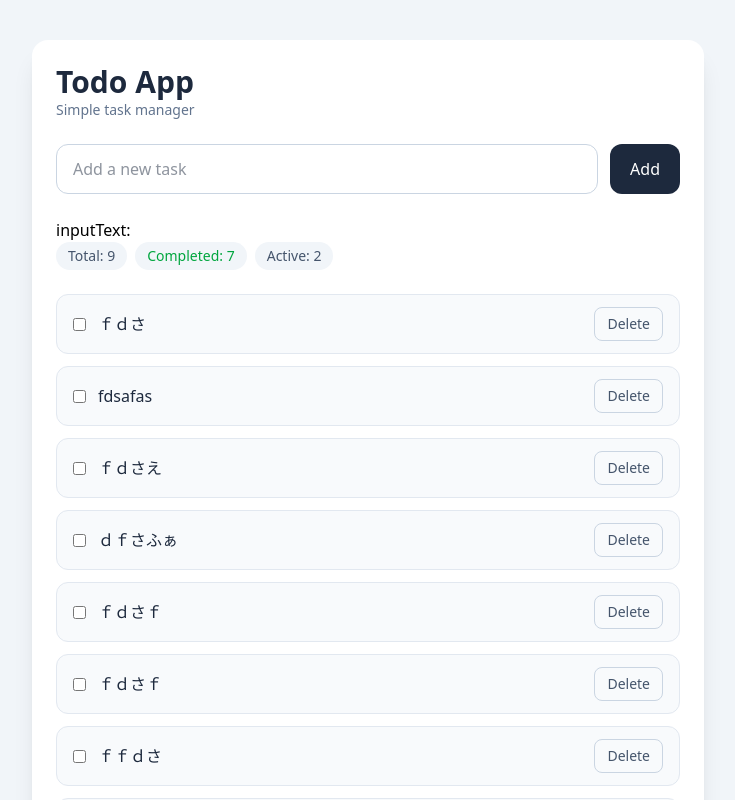
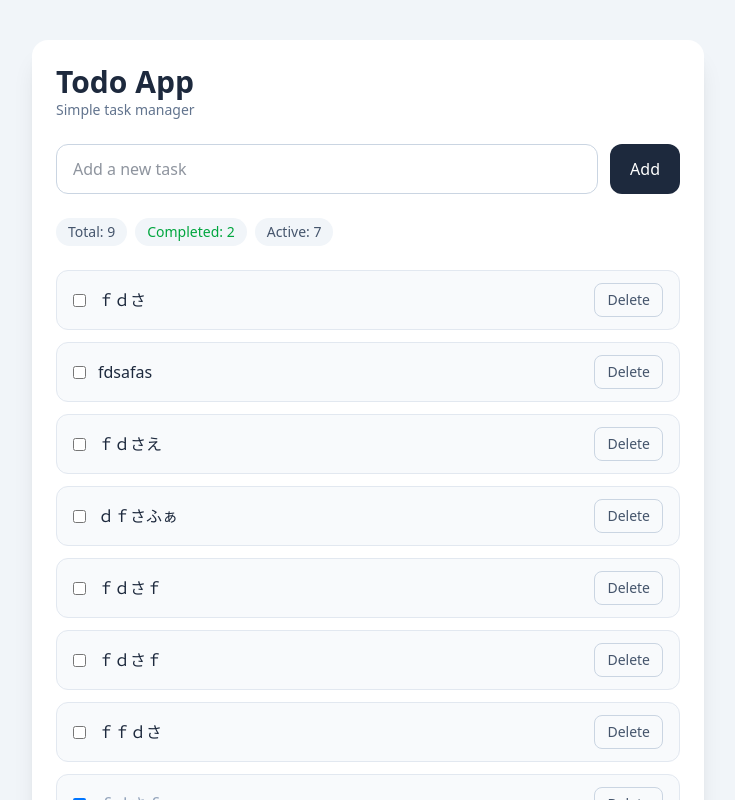
Before and after one commit to mae134/todo-app, a React (Vite) app: page / in a window 1280 px wide. Shown: the top 800 px of the page, without its empty margins (272-1007 px from the left). Built offline with nearby package versions, Linux system fonts and the light colour scheme; data requests are answered from the project's data file.

Commit message:
fix: correct task counters, remove input debug text, and fix transition typo

```diff
--- a/src/App.tsx
+++ b/src/App.tsx
@@ -61,23 +61,21 @@ function App() {
           <button
             onClick={handleAdd}
             disabled={adding}
-            className="rounded-xl bg-slate-800 px-5 py-3 text-white translation hover:bg-slate-700"
+            className="rounded-xl bg-slate-800 px-5 py-3 text-white transition hover:bg-slate-700"
           >
             {adding ? 'Adding...' : 'Add'}
           </button>
         </div>
-
-        <p>inputText: {inputText}</p>
 
         <div className="mb-6 flex flex-wrap gap-2">
           <span className="rounded-full bg-slate-100 px-3 py-1 text-sm text-slate-600">
             Total: {totalCount}
           </span>
           <span className="rounded-full bg-slate-100 px-3 py-1 text-sm text-green-600">
-            Completed: {activeCount}
+            Completed: {completedCount}
           </span>
           <span className="rounded-full bg-slate-100 px-3 py-1 text-sm text-slate-600">
-            Active: {completedCount}
+            Active: {activeCount}
           </span>
         </div>
 
```
